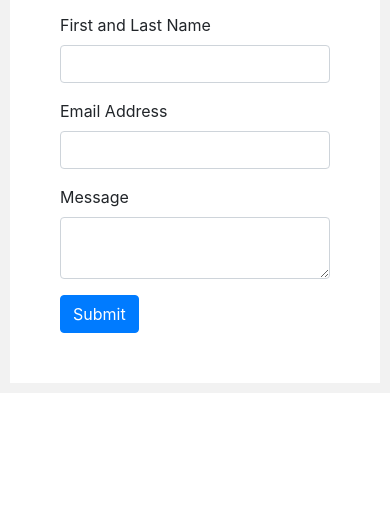
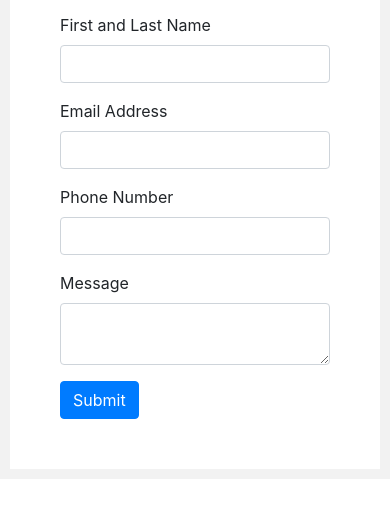
Before and after one commit to mm-schmidt/Lab-6-Practice-Test, a plain HTML site: page q1.html in a window 390 px wide. Shown: the part 143-660 px from the top of the page. Drawn offline with nearby package versions, Linux system fonts and the light colour scheme.

Commit message:
Phone number, q1

```diff
--- a/q1.html
+++ b/q1.html
@@ -33,6 +33,10 @@
                         <label for="email">Email Address</label>
                         <input class="form-control" id="email" type="email" name="Email">
                     </div>
+                     <div class="form-group">
+                        <label for="phone number">Phone Number</label>
+                        <input class="form-control" id="phone number" type="phone number" name="Phone Number">
+                    </div>
                     <div class="form-group">
                         <label for="message">Message</label>
                         <textarea class="form-control" id="message" name="Message"></textarea>
```
